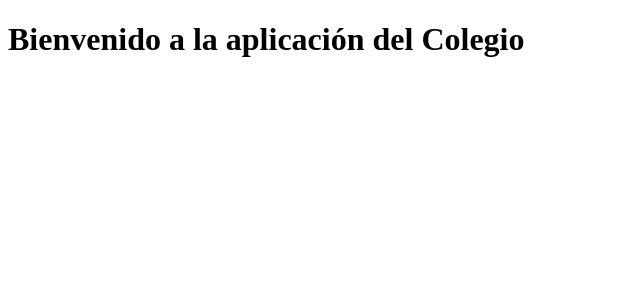
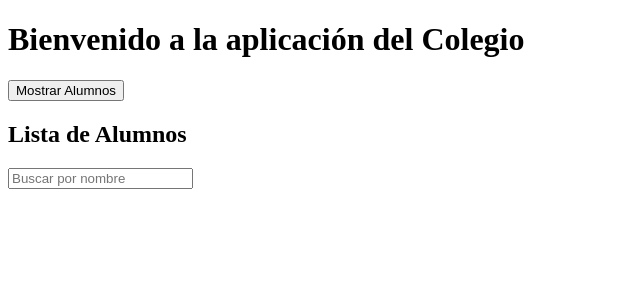
Before and after one commit to Juanobj/TpIntegradorComeCoco, a React (Create React App) app: page / in a window 1280 px wide. Shown: the top 300 px of the page, without its empty margins (0-640 px from the left). Built offline with nearby package versions, Linux system fonts and the light colour scheme.

Commit message:
toqueteando

```diff
--- a/src/App.tsx
+++ b/src/App.tsx
@@ -1,11 +1,25 @@
 import React from 'react';
+import AlumnoList from './components/AlumnoList';
+import { AlumnoService } from './services/alumno.service';
 
 function App() {
+  // Creamos una instancia del servicio de alumnos
+  const alumnoService = new AlumnoService();
+
+  // Función para mostrar los alumnos
+  const mostrarAlumnos = () => {
+    const alumnos = alumnoService.getAll();
+    console.log(alumnos);
+  }
+
   return (
     <div>
       <h1>Bienvenido a la aplicación del Colegio</h1>
+      <button onClick={mostrarAlumnos}>Mostrar Alumnos</button>
+      <AlumnoList alumnos={[]} />
     </div>
   );
+
 }
 
 export default App;
--- /dev/null
+++ b/src/components/AlumnoList.tsx
@@ -0,0 +1,40 @@
+import React, { useState } from 'react';
+import { Alumno } from '../models/Alumno';
+
+type Props = {
+  alumnos: Alumno[];
+}
+
+function AlumnoList(props: Props) {
+  // Definimos el estado para el filtro de búsqueda
+  const [filtro, setFiltro] = useState<string>('');
+
+  // Función para actualizar el estado del filtro
+  const actualizarFiltro = (event: React.ChangeEvent<HTMLInputElement>) => {
+    setFiltro(event.target.value);
+  }
+
+  // Filtramos los alumnos que coinciden con el texto del filtro
+  const alumnosFiltrados = props.alumnos.filter((alumno) => {
+    const nombreCompleto = `${alumno.nombre} ${alumno.apellido}`;
+    return nombreCompleto.toLowerCase().includes(filtro.toLowerCase());
+  });
+
+  return (
+    <div>
+      <h2>Lista de Alumnos</h2>
+      <input type="text" placeholder="Buscar por nombre" onChange={actualizarFiltro} />
+      <ul>
+        {alumnosFiltrados.map((alumno, index) => (
+          <li key={alumno.id}>
+            <div>{index + 1}</div>
+            <div>{alumno.nombre}</div>
+            <div>{alumno.apellido}</div>
+          </li>
+        ))}
+      </ul>
+    </div>
+  );
+}
+
+export default AlumnoList;
--- a/src/data/alumnos.json
+++ b/src/data/alumnos.json
@@ -0,0 +1 @@
+[  {    "id": 1,    "nombre": "Juan",    "apellido": "González",    "edad": 18  },  {    "id": 2,    "nombre": "María",    "apellido": "López",    "edad": 19  },  {    "id": 3,    "nombre": "Sofía",    "apellido": "García",    "edad": 20  },  {    "id": 4,    "nombre": "Mateo",    "apellido": "Rodríguez",    "edad": 18  },  {    "id": 5,    "nombre": "Ana",    "apellido": "Martínez",    "edad": 19  }]
```
